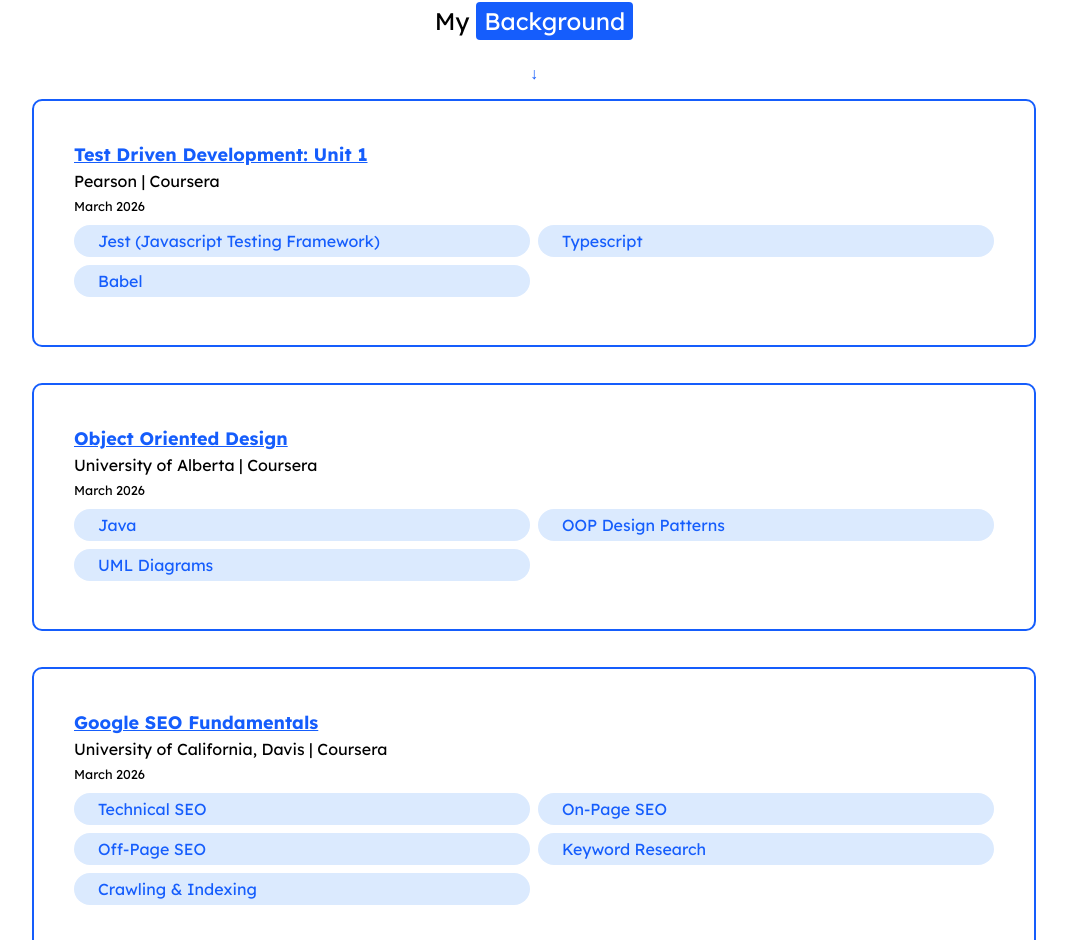
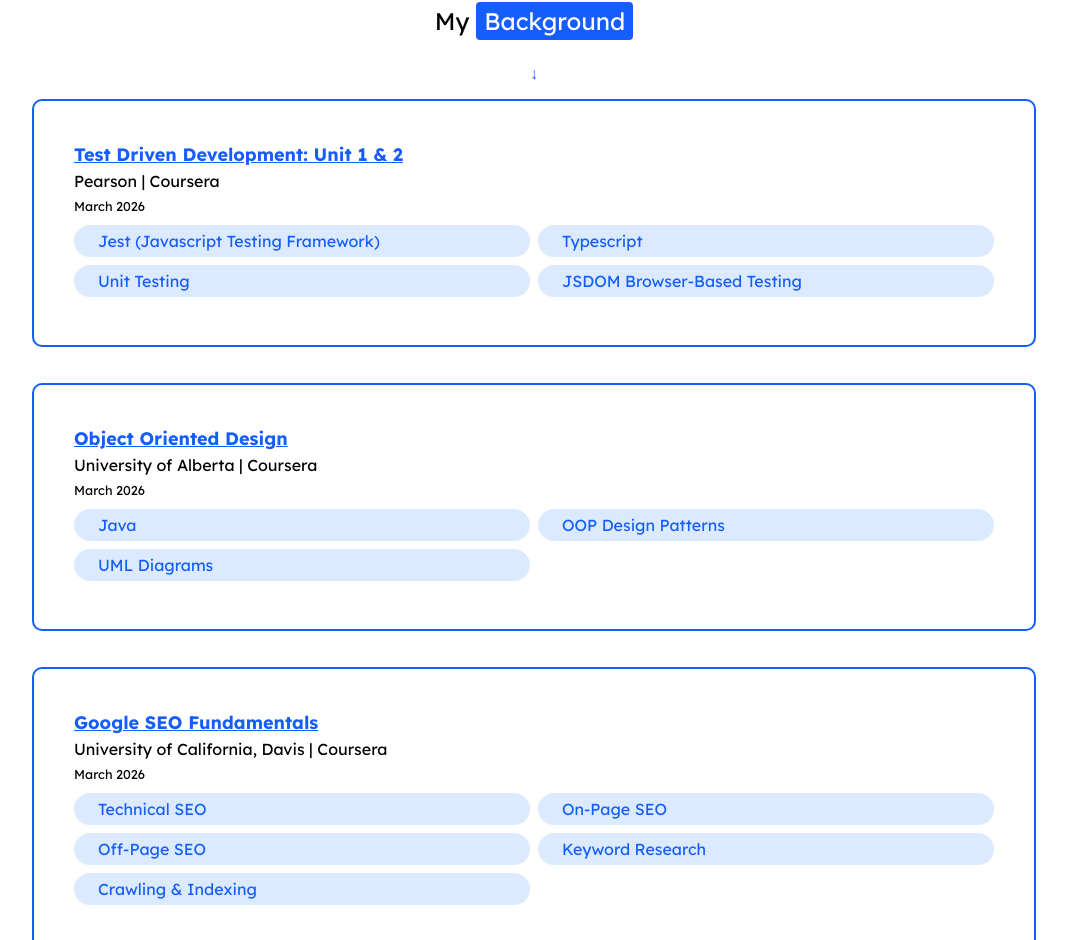
Before and after one commit to Ian-Val/portfolio-2026, a Next.js app: page / in a window 1280 px wide. Shown: the part 2460-3400 px from the top of the page, without its empty margins (106-1173 px from the left). Built offline with nearby package versions, Linux system fonts and the light colour scheme.

Commit message:
Update Certificates.tsx

```diff
--- a/components/homepage/sections/Certificates.tsx
+++ b/components/homepage/sections/Certificates.tsx
@@ -4,11 +4,16 @@
 export default function Certificates() {
   const certs = [
     {
-      title: "Test Driven Development: Unit 1",
-      url: "https://www.coursera.org/account/accomplishments/verify/88LL23M621HE",
+      title: "Test Driven Development: Unit 1 & 2",
+      url: "https://www.coursera.org/account/accomplishments/verify/XKEE4QNDY5GW",
       provider: "Pearson | Coursera",
       issued: "March 2026",
-      skills: ["Jest (Javascript Testing Framework)", "Typescript", "Babel"],
+      skills: [
+        "Jest (Javascript Testing Framework)",
+        "Typescript",
+        "Unit Testing",
+        "JSDOM Browser-Based Testing",
+      ],
     },
     {
       title: "Object Oriented Design",
```
